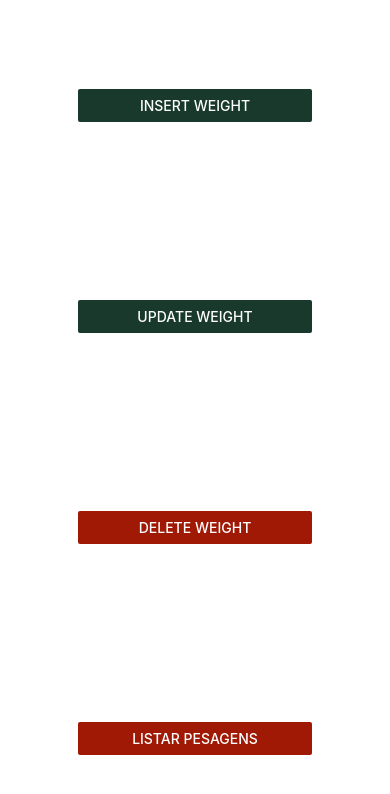
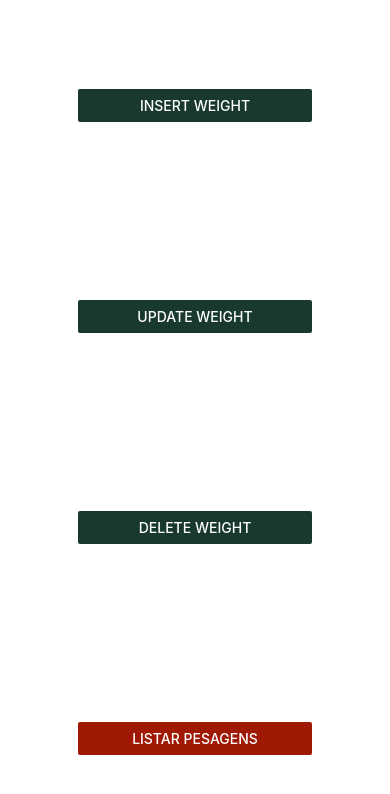
Before and after one commit to patmassena/PesoApp, a React Native app in the folder ReactNative-acompanharPesos/: screen / in a window 390 px wide. Shown: the top 794 px of the page. Built offline with nearby package versions, Linux system fonts and the light colour scheme.

Commit message:
Update Remove.js

```diff
--- a/ReactNative-acompanharPesos/bancoWeigth/Remove.js
+++ b/ReactNative-acompanharPesos/bancoWeigth/Remove.js
@@ -32,7 +32,7 @@ export function Remove() {
 
     return (
         <View style={commonStyles.container}>
-            <Button title="Delete Weight" onPress={() => setModalVisible(true)} color={"#9F1905"}/>
+            <Button title="Delete Weight" onPress={() => setModalVisible(true)} color={"#18392b"}/>
             <Modal
                 animationType="slide"
                 transparent={true}
```
